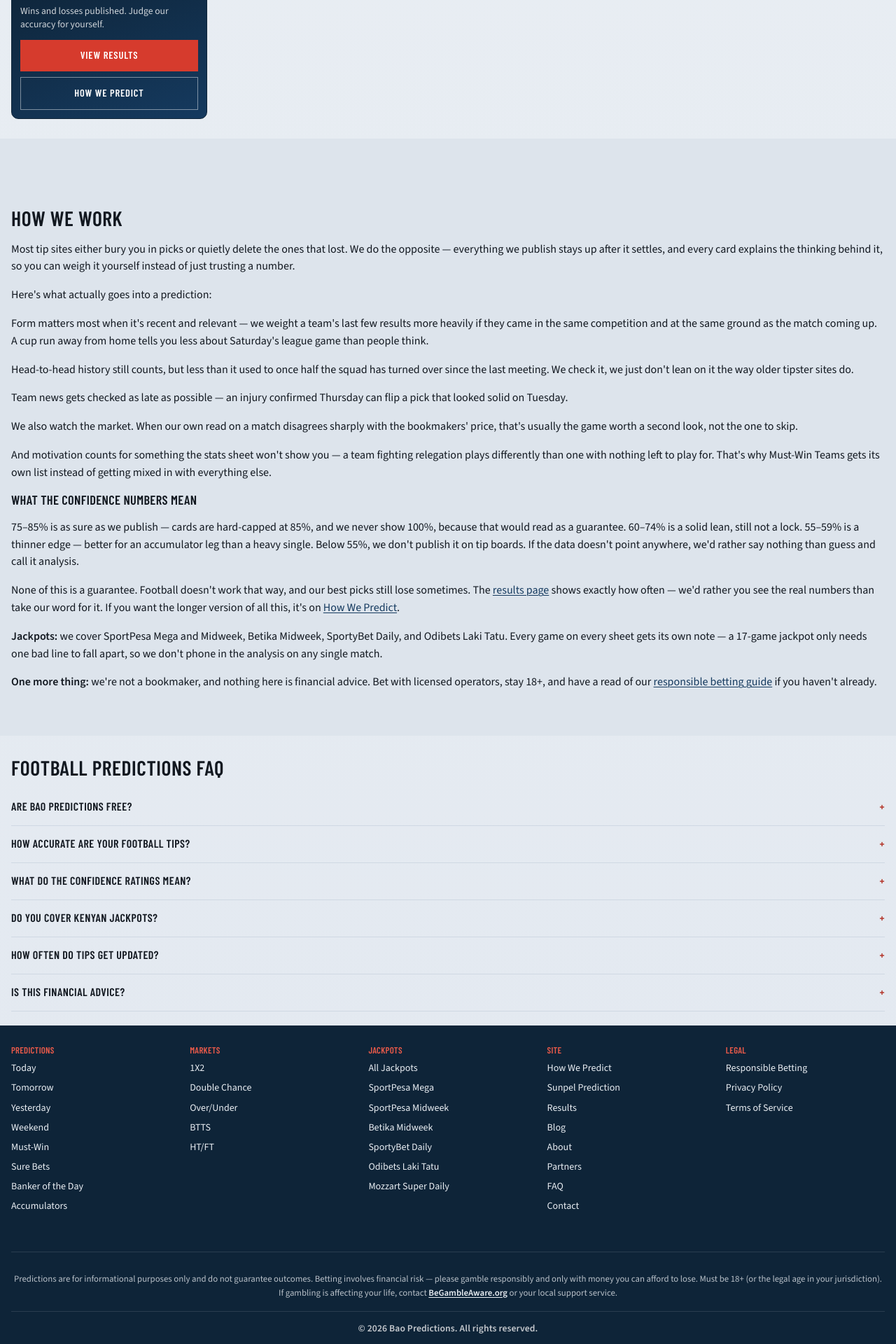
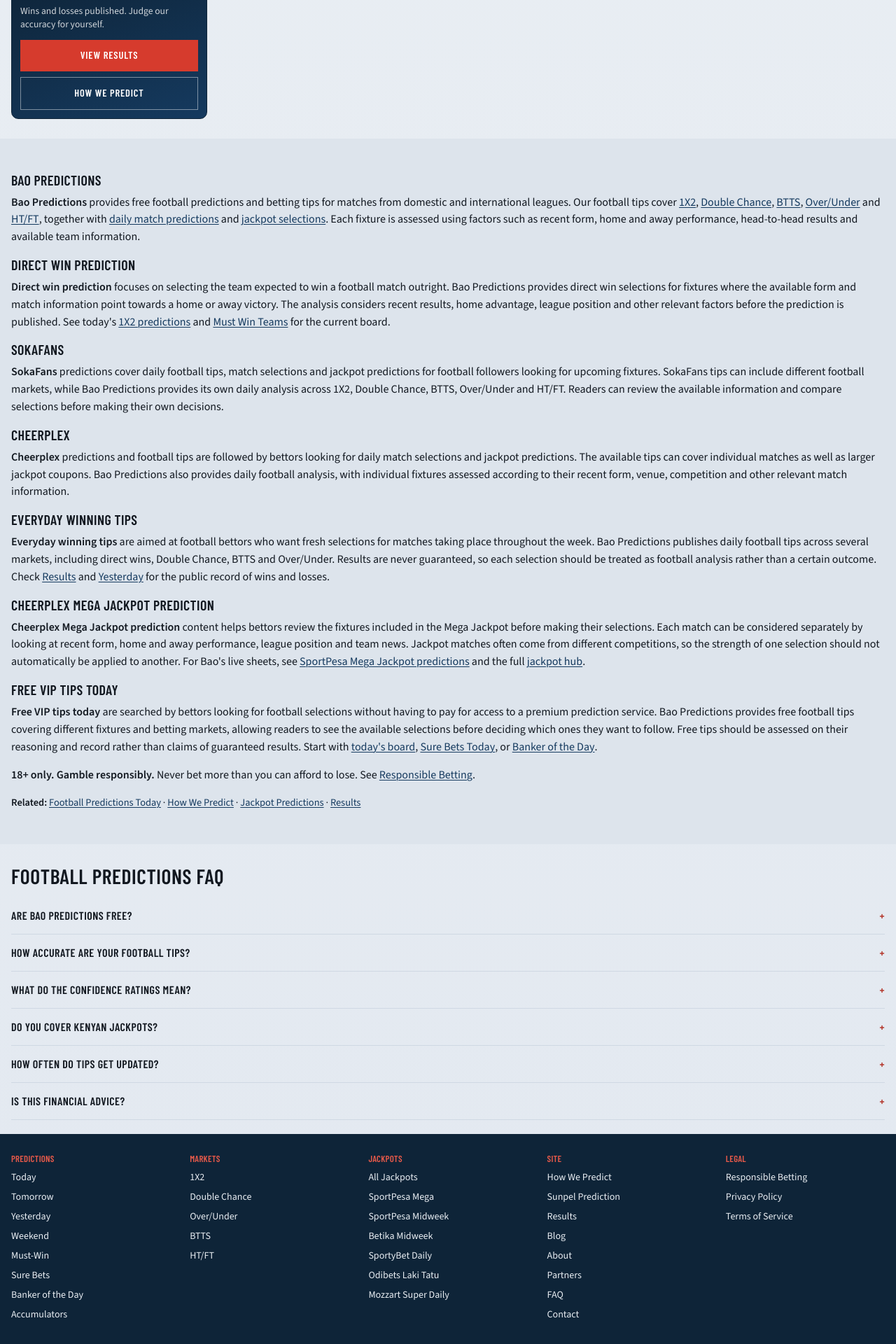
Before and after one commit to SharkS2001New/baopredictions, a PHP site: page / in a window 1280 px wide. Shown: the part 1296-3216 px from the top of the page at 70% size. Run offline with PHP 8.4, Linux system fonts and the light colour scheme.

Commit message:
Revise homepage content to introduce new sections for Bao Predictions, Direct Win Prediction, SokaFans, Cheerplex, Everyday Winning Tips, and Cheerplex Mega Jackpot Prediction. Update text to clarify betting tips and responsible gambling information, enhancing user engagement and SEO relevance.

```diff
--- a/pages/homepage.php
+++ b/pages/homepage.php
@@ -104,26 +104,35 @@
 </div>
 </section>
 
-<section class="section section-muted">
+<section class="section section-muted bao-seo-stack">
   <div class="wrap prose">
-    <h2>How we work</h2>
-    <p>Most tip sites either bury you in picks or quietly delete the ones that lost. We do the opposite — everything we publish stays up after it settles, and every card explains the thinking behind it, so you can weigh it yourself instead of just trusting a number.</p>
-    <p>Here's what actually goes into a prediction:</p>
-    <p>Form matters most when it's recent and relevant — we weight a team's last few results more heavily if they came in the same competition and at the same ground as the match coming up. A cup run away from home tells you less about Saturday's league game than people think.</p>
-    <p>Head-to-head history still counts, but less than it used to once half the squad has turned over since the last meeting. We check it, we just don't lean on it the way older tipster sites do.</p>
-    <p>Team news gets checked as late as possible — an injury confirmed Thursday can flip a pick that looked solid on Tuesday.</p>
-    <p>We also watch the market. When our own read on a match disagrees sharply with the bookmakers' price, that's usually the game worth a second look, not the one to skip.</p>
-    <p>And motivation counts for something the stats sheet won't show you — a team fighting relegation plays differently than one with nothing left to play for. That's why Must-Win Teams gets its own list instead of getting mixed in with everything else.</p>
-    <h3>What the confidence numbers mean</h3>
-    <p>75–85% is as sure as we publish — cards are hard-capped at 85%, and we never show 100%, because that would read as a guarantee. 60–74% is a solid lean, still not a lock. 55–59% is a thinner edge — better for an accumulator leg than a heavy single. Below 55%, we don't publish it on tip boards. If the data doesn't point anywhere, we'd rather say nothing than guess and call it analysis.</p>
-    <p>None of this is a guarantee. Football doesn't work that way, and our best picks still lose sometimes. The <a href="/results">results page</a> shows exactly how often — we'd rather you see the real numbers than take our word for it. If you want the longer version of all this, it's on <a href="/how-we-predict">How We Predict</a>.</p>
-    <p><strong>Jackpots:</strong> we cover SportPesa Mega and Midweek, Betika Midweek, SportyBet Daily, and Odibets Laki Tatu. Every game on every sheet gets its own note — a 17-game jackpot only needs one bad line to fall apart, so we don't phone in the analysis on any single match.</p>
-    <p><strong>One more thing:</strong> we're not a bookmaker, and nothing here is financial advice. Bet with licensed operators, stay 18+, and have a read of our <a href="/responsible-betting">responsible betting guide</a> if you haven't already.</p>
+    <h2>Bao Predictions</h2>
+    <p><strong>Bao Predictions</strong> provides free football predictions and betting tips for matches from domestic and international leagues. Our football tips cover <a href="/1x2-predictions">1X2</a>, <a href="/double-chance-predictions">Double Chance</a>, <a href="/btts-predictions">BTTS</a>, <a href="/over-under-predictions">Over/Under</a> and <a href="/ht-ft-predictions">HT/FT</a>, together with <a href="/football-predictions-today">daily match predictions</a> and <a href="/jackpot-predictions">jackpot selections</a>. Each fixture is assessed using factors such as recent form, home and away performance, head-to-head results and available team information.</p>
+
+    <h2>Direct Win Prediction</h2>
+    <p><strong>Direct win prediction</strong> focuses on selecting the team expected to win a football match outright. Bao Predictions provides direct win selections for fixtures where the available form and match information point towards a home or away victory. The analysis considers recent results, home advantage, league position and other relevant factors before the prediction is published. See today's <a href="/1x2-predictions">1X2 predictions</a> and <a href="/must-win-teams-today">Must Win Teams</a> for the current board.</p>
+
+    <h2>SokaFans</h2>
+    <p><strong>SokaFans</strong> predictions cover daily football tips, match selections and jackpot predictions for football followers looking for upcoming fixtures. SokaFans tips can include different football markets, while Bao Predictions provides its own daily analysis across 1X2, Double Chance, BTTS, Over/Under and HT/FT. Readers can review the available information and compare selections before making their own decisions.</p>
+
+    <h2>Cheerplex</h2>
+    <p><strong>Cheerplex</strong> predictions and football tips are followed by bettors looking for daily match selections and jackpot predictions. The available tips can cover individual matches as well as larger jackpot coupons. Bao Predictions also provides daily football analysis, with individual fixtures assessed according to their recent form, venue, competition and other relevant match information.</p>
+
+    <h2>Everyday Winning Tips</h2>
+    <p><strong>Everyday winning tips</strong> are aimed at football bettors who want fresh selections for matches taking place throughout the week. Bao Predictions publishes daily football tips across several markets, including direct wins, Double Chance, BTTS and Over/Under. Results are never guaranteed, so each selection should be treated as football analysis rather than a certain outcome. Check <a href="/results">Results</a> and <a href="/football-predictions-yesterday">Yesterday</a> for the public record of wins and losses.</p>
+
+    <h2>Cheerplex Mega Jackpot Prediction</h2>
+    <p><strong>Cheerplex Mega Jackpot prediction</strong> content helps bettors review the fixtures included in the Mega Jackpot before making their selections. Each match can be considered separately by looking at recent form, home and away performance, league position and team news. Jackpot matches often come from different competitions, so the strength of one selection should not automatically be applied to another. For Bao's live sheets, see <a href="/jackpots/sportpesa-mega-jackpot-predictions">SportPesa Mega Jackpot predictions</a> and the full <a href="/jackpot-predictions">jackpot hub</a>.</p>
+
+    <h2>Free VIP Tips Today</h2>
+    <p><strong>Free VIP tips today</strong> are searched by bettors looking for football selections without having to pay for access to a premium prediction service. Bao Predictions provides free football tips covering different fixtures and betting markets, allowing readers to see the available selections before deciding which ones they want to follow. Free tips should be assessed on their reasoning and record rather than claims of guaranteed results. Start with <a href="/football-predictions-today">today's board</a>, <a href="/sure-bets-today">Sure Bets Today</a>, or <a href="/banker-of-the-day">Banker of the Day</a>.</p>
+
+    <p><strong>18+ only. Gamble responsibly.</strong> Never bet more than you can afford to lose. See <a href="/responsible-betting">Responsible Betting</a>.</p>
+    <p class="seo-related"><strong>Related:</strong> <a href="/football-predictions-today">Football Predictions Today</a> · <a href="/how-we-predict">How We Predict</a> · <a href="/jackpot-predictions">Jackpot Predictions</a> · <a href="/results">Results</a></p>
   </div>
 </section>
 
 <?php
-$baoTrack = is_array($baoStats['track'] ?? null) ? $baoStats['track'] : [];
 $faqs = [
   [
     'q' => 'Are Bao Predictions free?',
```
